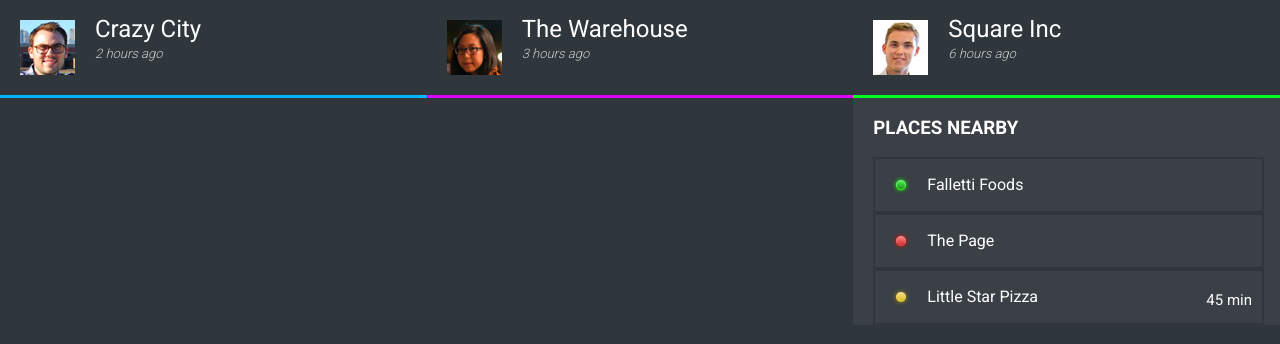
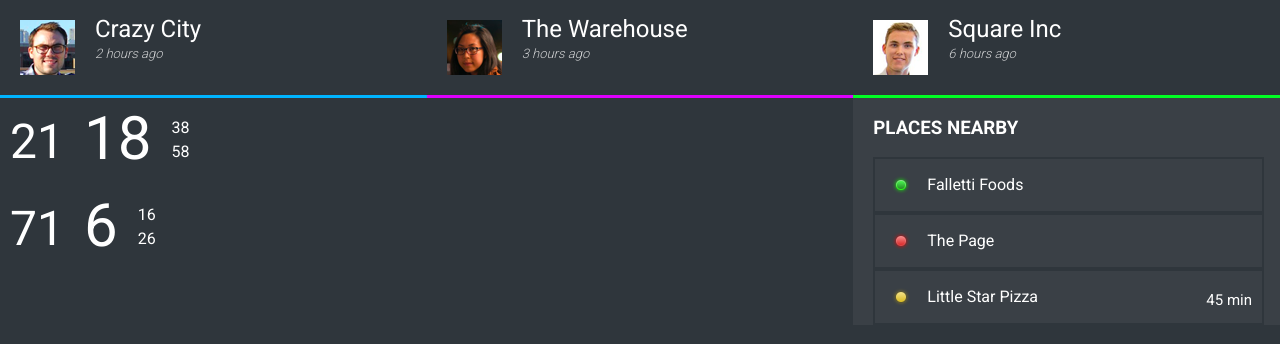
Before and after one commit to acomalle/FellTransitDisplay, a website: page public/index.html in a window 1280 px wide. Drawn offline with Linux system fonts and the light colour scheme.

Commit message:
adding bus routes

```diff
--- a/public/fell.css
+++ b/public/fell.css
@@ -102,3 +102,27 @@ h3 {
 	top: 20px;
 	font-size: 15px;
 }
+.muni {
+	float: left;
+	clear: both;
+}
+.busnumber {
+	font-size: 48px;
+	float: left;
+	padding: 15px 10px;
+}
+.nextbus {
+	font-size: 60px;
+	float: left;
+	padding: 5px 10px;
+}
+.laterbuses {
+	float: left;
+	padding: 0 10px;
+}
+.laterbuses p.upper {
+	margin: 20px 0 0 0;
+}
+.laterbuses p.under {
+	margin: 5px 0 0 0;
+}
--- a/public/index.html
+++ b/public/index.html
@@ -30,7 +30,22 @@
 		</div>
 		<div id="main">
 			<div class="grid-three">
-
+				<div class="muni">
+					<div class="busnumber">21</div>
+					<div class="nextbus">18</div>
+					<div class="laterbuses">
+						<p class="upper">38</p>
+						<p class="under">58</p>
+					</div>
+				</div>
+				<div class="muni">
+					<div class="busnumber">71</div>
+					<div class="nextbus">6</div>
+					<div class="laterbuses">
+						<p class="upper">16</p>
+						<p class="under">26</p>
+					</div>
+				</div>
 			</div>
 			<div class="grid-three">
 
```
